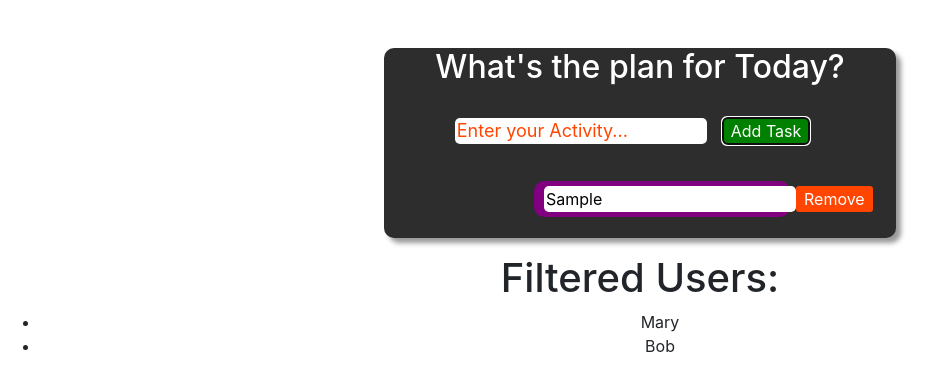
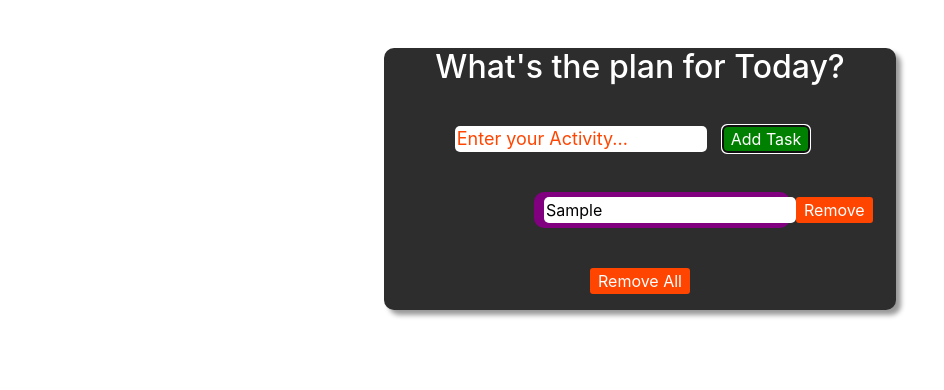
Before and after one commit to tanuja8/Todo, a React (Create React App) app: page / in a window 1280 px wide. Both pictures are taken after typing "Sample" into the empty fields and a click on the button "Add Task". Shown: the top 390 px of the page, without its empty margins (0-944 px from the left). Built offline with nearby package versions, Linux system fonts and the light colour scheme.

Commit message:
project updated

```diff
--- a/public/index.html
+++ b/public/index.html
@@ -24,7 +24,7 @@
       work correctly both with client-side routing and a non-root public URL.
       Learn how to configure a non-root public URL by running `npm run build`.
     -->
-    <title>React Today's plan</title>
+    <title>Today's plan</title>
   </head>
   <body>
     <noscript>You need to enable JavaScript to run this app.</noscript>
--- a/src/App.js
+++ b/src/App.js
@@ -1,14 +1,12 @@
 import logo from './logo.svg';
 import './App.css';
 import Todo from './Component/Todo';
-import Task from './Component/Task';
 
 
 function App() {
   return (
     <div className="App">
     <Todo></Todo>
-    <Task></Task>
     </div>
   );
 }
--- a/src/Component/Task.js
+++ /dev/null
@@ -1,22 +0,0 @@
-import React,{ useState } from 'react'
-
-export default function Task() {
-    const [users, setUsers] = useState([
-        { id: 1, name: 'John', age: 20 },
-        { id: 2, name: 'Mary', age: 30 },
-        { id: 3, name: 'Bob', age: 25 },
-      ]);
-
-      const filteredUsers = users.filter((user) => user.age > 20);
-
-      return (
-        <div>
-          <h1>Filtered Users:</h1>
-          <ul>
-            {filteredUsers.map((user) => (
-              <li key={user.id}>{user.name}</li>
-            ))}
-          </ul>
-        </div>
-      );
-    }
--- a/src/Component/Todo.css
+++ b/src/Component/Todo.css
@@ -24,7 +24,6 @@ input{
     width: 50%;
     background-color: purple;
     border-radius: 10px;
-    margin: 5px;
     display: flex;
     align-items: center;
     margin-left: 150px;
--- a/src/Component/Todo.js
+++ b/src/Component/Todo.js
@@ -21,10 +21,13 @@ const updatedListData=listData.filter((element,id)=>{
 })
 setlistData(updatedListData);
 }
+function removeall(){
+  setlistData([])
+}
   return (
     <div className="todolist mt-5">
          <h2 className="text-white m-3">What's the plan for Today?</h2>
-         <div className=" py-3">
+         <div className=" py-4 mb-2">
          <input type="text" placeholder='Enter your Activity...' value={activity} onChange={(e)=>setActivity(e.target.value)}/>
          <button type="button" className="addbtn px-2 mx-3 text-white"  onClick={addAtivity}>Add Task</button>
          </div>
@@ -32,17 +35,18 @@ setlistData(updatedListData);
           {listData.map((data,i)=>{
             return(
             <p key={i}>
-              <div className="py-3 ">
+              <div className="py-2">
              <div className='text-white  task_area'>
                <input type="text" value={data }></input>
               <button className="R_btn px-2" onClick={()=>removeActivity(i)}>Remove</button>
-
               </div>
               </div>
               </p>
             )
           })}
-
+         <div className="m-2 py-3">
+              {listData.length >=1 &&  <button className="R_btn px-2 " onClick={removeall}>Remove All</button> }
+              </div>
          </div>
 
     </div>
```
Also changed, not shown: src/Component/List.js (deleted, +0 -11 lines).
